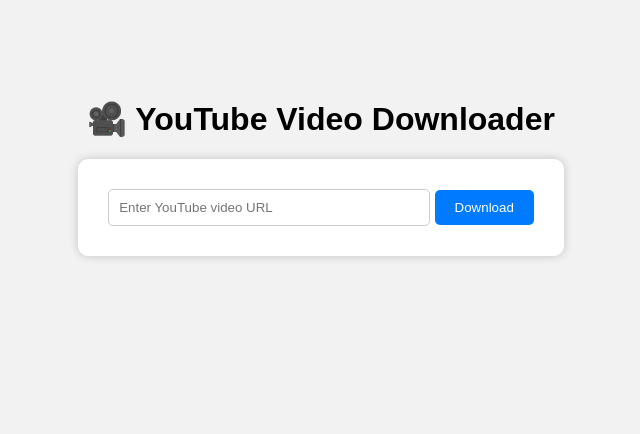
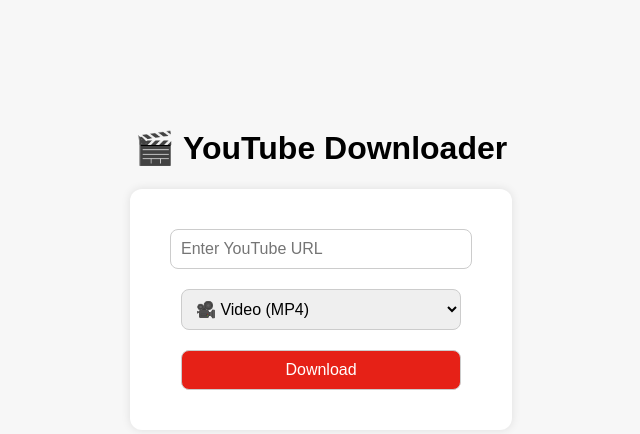
Before and after one commit to naveenm1726/YTDOWNLOADER, a Flask app: page / in a window 1280 px wide. Shown: the top 434 px of the page, without its empty margins (319-959 px from the left). Run offline with Flask 3, Linux system fonts and the light colour scheme.

Commit message:
Added audio-only (MP3) option

```diff
--- a/app.py
+++ b/app.py
@@ -5,33 +5,39 @@
 
 app = Flask(__name__)
 
-DOWNLOAD_DIR = "/tmp"
+DOWNLOAD_DIR = "downloads"
+os.makedirs(DOWNLOAD_DIR, exist_ok=True)
 
-@app.route('/')
+@app.route("/")
 def index():
-    return render_template('index.html')
+    return render_template("index.html")
 
-@app.route('/download', methods=['POST'])
+@app.route("/download", methods=["POST"])
 def download_video():
-    url = request.form['url']
-
-    if not url:
-        return jsonify({'error': 'No URL provided'}), 400
+    url = request.form["url"]
+    format_choice = request.form.get("format", "video")  # default = video
 
     try:
+        # unique filename for each download
         unique_id = str(uuid.uuid4())
-        output_path = os.path.join(DOWNLOAD_DIR, f"{unique_id}.mp4")
-
-        ydl_opts = {
-            'format': 'bestvideo+bestaudio/best',
-            'outtmpl': output_path,
-            'merge_output_format': 'mp4',
-            'noplaylist': True,
-            'quiet': True,
-            'geo_bypass': True,
-            'nocheckcertificate': True,
-            'cookiefile': None  # No cookies for public videos
-        }
+        if format_choice == "audio":
+            output_path = os.path.join(DOWNLOAD_DIR, f"{unique_id}.mp3")
+            ydl_opts = {
+                "format": "bestaudio/best",
+                "outtmpl": output_path,
+                "postprocessors": [{
+                    "key": "FFmpegExtractAudio",
+                    "preferredcodec": "mp3",
+                    "preferredquality": "192",
+                }],
+            }
+        else:
+            output_path = os.path.join(DOWNLOAD_DIR, f"{unique_id}.mp4")
+            ydl_opts = {
+                "format": "bestvideo+bestaudio/best",
+                "outtmpl": output_path,
+                "merge_output_format": "mp4",
+            }
 
         with yt_dlp.YoutubeDL(ydl_opts) as ydl:
             ydl.download([url])
@@ -39,7 +45,7 @@
         return send_file(output_path, as_attachment=True)
 
     except Exception as e:
-        return jsonify({'error': str(e)}), 500
+        return jsonify({"error": str(e)}), 500
 
-if __name__ == '__main__':
+if __name__ == "__main__":
     app.run(debug=True)
--- a/templates/index.html
+++ b/templates/index.html
@@ -1,60 +1,50 @@
 <!DOCTYPE html>
-<html>
+<html lang="en">
 <head>
+    <meta charset="UTF-8">
+    <meta name="viewport" content="width=device-width, initial-scale=1.0">
     <title>YouTube Downloader</title>
     <style>
         body {
-            font-family: Arial;
+            font-family: Arial, sans-serif;
             text-align: center;
-            background-color: #f2f2f2;
-            margin-top: 100px;
+            background: #f7f7f7;
+            padding-top: 100px;
         }
         form {
-            background-color: white;
+            background: white;
+            display: inline-block;
             padding: 30px;
-            border-radius: 10px;
-            display: inline-block;
-            box-shadow: 0 0 10px rgba(0,0,0,0.2);
+            border-radius: 12px;
+            box-shadow: 0 0 10px rgba(0,0,0,0.1);
         }
-        input[type=text] {
+        input, select, button {
+            margin: 10px;
             padding: 10px;
-            width: 300px;
-            border-radius: 5px;
+            width: 280px;
+            border-radius: 8px;
             border: 1px solid #ccc;
+            font-size: 16px;
         }
-        input[type=submit] {
-            padding: 10px 20px;
-            background-color: #007bff;
+        button {
+            background-color: #e62117;
             color: white;
-            border: none;
-            border-radius: 5px;
             cursor: pointer;
         }
-        input[type=submit]:hover {
-            background-color: #0056b3;
-        }
-        .flash {
-            margin: 15px;
-            font-weight: bold;
+        button:hover {
+            background-color: #cc1c12;
         }
     </style>
 </head>
 <body>
-    <h1>🎥 YouTube Video Downloader</h1>
-    <form action="/download" method="post">
-        <input type="text" name="url" placeholder="Enter YouTube video URL" required>
-        <input type="submit" value="Download">
+    <h1>🎬 YouTube Downloader</h1>
+    <form id="download-form" method="POST" action="/download">
+        <input type="text" name="url" placeholder="Enter YouTube URL" required><br>
+        <select name="format">
+            <option value="video">🎥 Video (MP4)</option>
+            <option value="audio">🎧 Audio (MP3)</option>
+        </select><br>
+        <button type="submit">Download</button>
     </form>
-    <div class="flash">
-        {% with messages = get_flashed_messages(with_categories=true) %}
-          {% if messages %}
-            {% for category, message in messages %}
-              <p style="color: {% if category == 'error' %}red{% else %}green{% endif %};">
-                {{ message }}
-              </p>
-            {% endfor %}
-          {% endif %}
-        {% endwith %}
-    </div>
 </body>
 </html>
```
